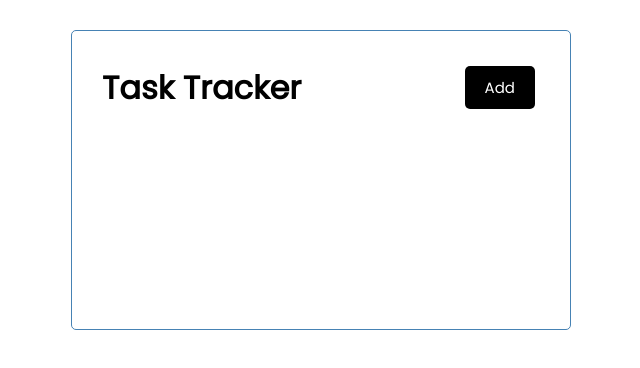
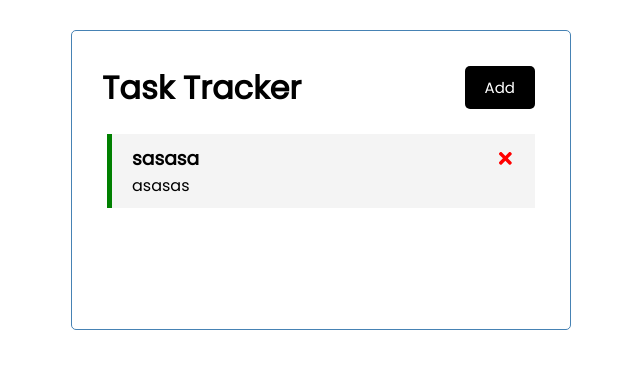
Before and after one commit to JayanAXHF/react-task-tracker, a React (Create React App) app: page / in a window 1280 px wide. Shown: the top 368 px of the page, without its empty margins (319-959 px from the left). Built offline with nearby package versions, Linux system fonts and the light colour scheme; data requests are answered from the project's data file.

Commit message:
Completed adding task to json server

```diff
--- a/db.json
+++ b/db.json
@@ -1,18 +1,10 @@
 {
-  "tasks": [{
-    "id": 1,
-    "text": "Doctors Appointment",
-    "day": "Feb 5th at 2:30pm",
-    "reminder": true
-  }, {
-    "id": 2,
-    "text": "Meeting at School",
-    "day": "Feb 6th at 1:30pm",
-    "reminder": true
-  }, {
-    "id": 3,
-    "text": "Food Shopping",
-    "day": "Feb 5th at 2:30pm",
-    "reminder": false
-  }]
+  "tasks": [
+    {
+      "text": "sasasa",
+      "day": "asasas",
+      "reminder": "false",
+      "id": 1
+    }
+  ]
 }
--- a/src/App.js
+++ b/src/App.js
@@ -30,21 +30,31 @@
 
   //Add Task
 
-  const addTask = (task) => {
-    console.log(task);
+  const addTask = async (task) => {
+    // console.log(task);
+    // const id = Math.floor(Math.random() * 10000) + 1;
+    // console.log(id);
+    // const newTask = { id, ...task };
+    // setTasks([...tasks, newTask]);
 
-    const id = Math.floor(Math.random() * 10000) + 1;
+    const res = await fetch("http://localhost:5000/tasks", {
+      method: "POST",
+      headers: { "Content-Type": "application/json" },
+      body: JSON.stringify(task),
+    });
 
-    console.log(id);
+    const data = await res.json();
 
-    const newTask = { id, ...task };
-
-    setTasks([...tasks, newTask]);
+    setTasks([...tasks, data]);
   };
 
   // delete task
 
-  const deleteTask = (id) => {
+  const deleteTask = async (id) => {
+    await fetch(`http://localhost:5000/tasks/${id}`, {
+      method: "DELETE",
+    });
+
     setTasks(tasks.filter((task) => task.id !== id));
   };
 
@@ -67,6 +77,12 @@
         showAdd={showAddTask}
       />
       {showAddTask && <AddTask onAdd={addTask} />}
+
+      {tasks.length > 0 ? (
+        <Tasks onToggle={toggleReminder} tasks={tasks} onDelete={deleteTask} />
+      ) : (
+        "No tasks to display"
+      )}
     </div>
   );
 }
```
Also changed, not shown: src/components/Header.js (line endings or trailing spaces).
